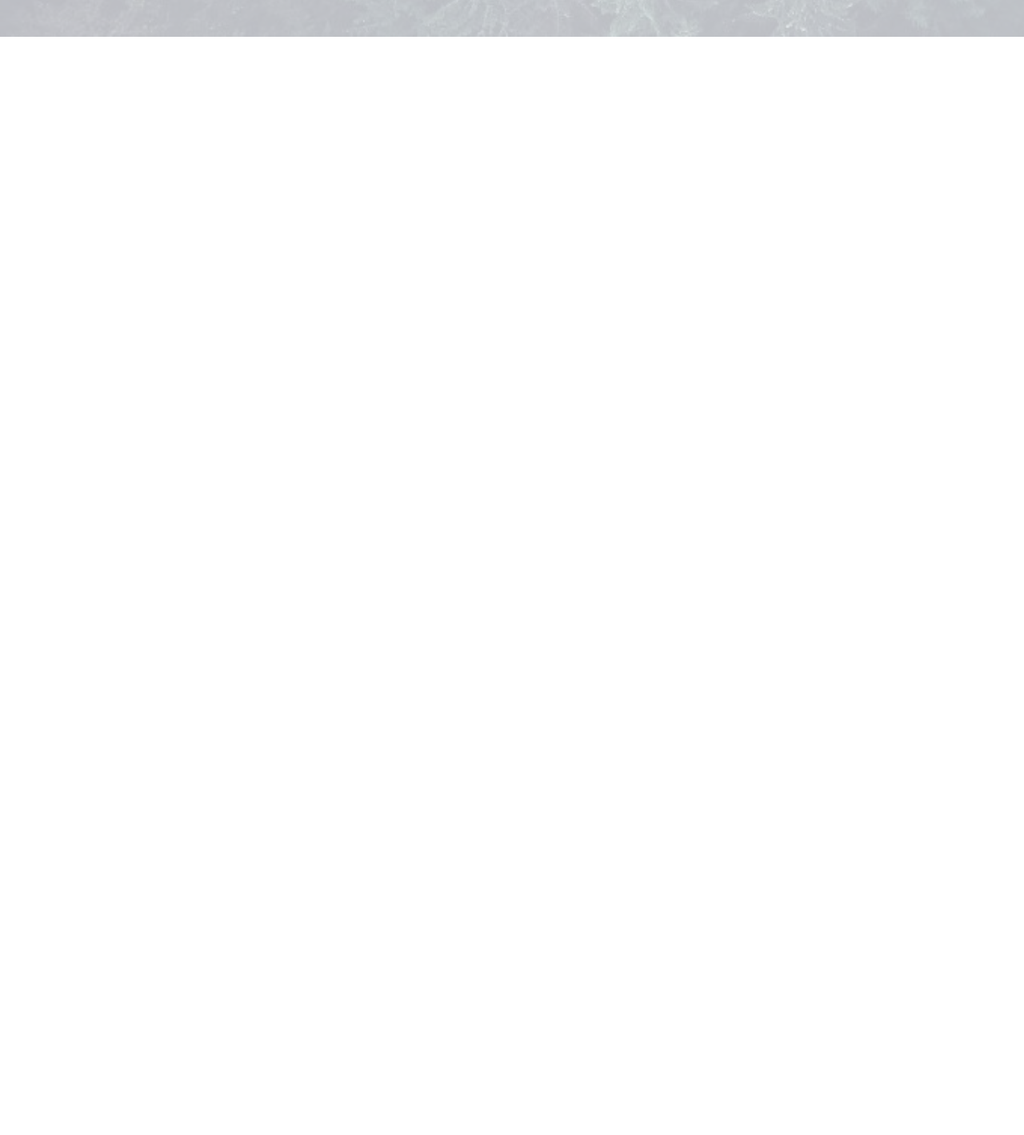
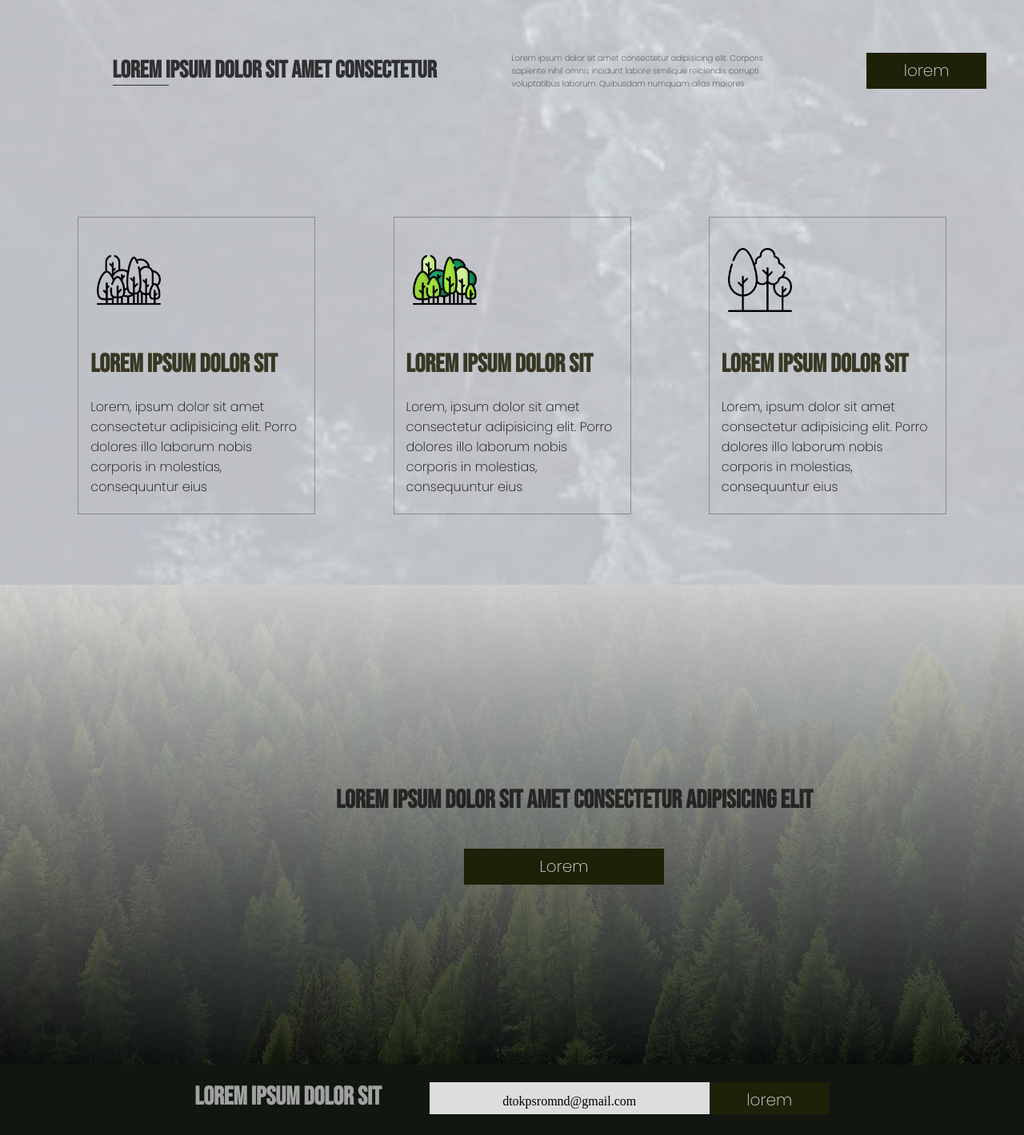
Before and after one commit to drobotilonna/lesson18, a plain HTML site: page index.html in a window 1280 px wide. Shown: the part 1240-2659 px from the top of the page at 80% size. Before the commit the page ends 1286 px from the top, so only its background shows below. Drawn offline with Linux system fonts and the light colour scheme.

Commit message:
homework13

```diff
--- a/index.html
+++ b/index.html
@@ -14,18 +14,20 @@
     </head>
     <body>
         <div class="b1">
-            <div class="a1">
+            <div class="a1"></div>
                 <div class="img1"></div>
                 <div class="text1">
-                    <div class="e te">Lorem, ipsum</div>
+                    <div class="e te">Lorem ipsum</div>
                     <div class="e t">Lorem ipsum dolor sit amet consectetur. </div>
                 </div>
                 <div class="logo1">
                     <img class="i" src="panda-bear.png" alt="">
                     WWF
                 </div>
-            </div>
+
         </div>
+
+
 
 
 
@@ -44,6 +46,8 @@
        </div>
 
 
+
+
        <div class="story3">
         <div class="underline3"></div>
         <h2 class="text3">OUR STORY </h2>
@@ -59,5 +63,71 @@
             </div>
         </div>
     </div>
+
+
+
+
+
+    <div class="menu4">
+        <div class="text4"></div>
+        <div class="blouck4">
+            <h1 class="name4">Lorem ipsum dolor sit amet consectetur</h1>
+            <div class="underline4"></div>
+        </div>
+        <p class="ext4">Lorem ipsum dolor sit amet consectetur adipisicing elit. Corporis sapiente nihil omnis incidunt labore similique reiciendis corrupti voluptatibus laborum. Quibusdam numquam alias maiores </p>
+        <a class="lorem4" href="#">lorem</a>
+    </div>
+
+
+
+
+
+
+    <div class="con5">
+        <div class="blouck51 r">
+            <img class="img5" src="2913456.png" alt="">
+            <h1 class="m5">Lorem ipsum dolor sit</h1>
+            <p class="p">Lorem, ipsum dolor sit amet consectetur adipisicing elit. Porro dolores illo laborum nobis corporis in molestias, consequuntur eius</p>
+        </div>
+        <div class="blouck52 r">
+            <img class="img5" src="2913483.png" alt="">
+            <h1 class="m5">Lorem ipsum dolor sit</h1>
+            <p class="p">Lorem, ipsum dolor sit amet consectetur adipisicing elit. Porro dolores illo laborum nobis corporis in molestias, consequuntur eius</p>
+        </div>
+        <div class="blouck53 r">
+            <img class="img5" src="2997051.png" alt="">
+            <h1 class="m5">Lorem ipsum dolor sit</h1>
+            <p class="p">Lorem, ipsum dolor sit amet consectetur adipisicing elit. Porro dolores illo laborum nobis corporis in molestias, consequuntur eius</p>
+        </div>
+    </div>
+
+
+
+
+
+
+
+
+    <div class="con6">
+        <div class="a6"></div>
+        <h1 class="h6">Lorem ipsum dolor sit amet consectetur adipisicing elit</h1>
+        <a class="touch6" href="#">Lorem</a>
+    </div>
+
+
+
+
+
+
+
+    <div class="menu7">
+        <h1 class="zag"> Lorem ipsum dolor sit</h1>
+        <div class="o">dtokpsromnd@gmail.com</div>
+        <a class="lorem7" href="#">lorem</a>
+    </div>
+
+
+
+    <div class="futer8"></div>
     </body>
 </html>
--- a/style.css
+++ b/style.css
@@ -3,16 +3,23 @@ body{
 }
 .b1{
     background-image:url(bruno-kelzer-Dw6tBa20afk-unsplash-1024x683.jpg) ;
-                background-repeat: no-repeat;
-                background-size: cover;
+     background-repeat: no-repeat;
+     background-size: cover;
+     height: 100vh;
+     background-position: bottom;
+     text-align: center;
+     box-sizing: border-box;
+     display: flex;
+     flex-direction: column;
+     align-items: center;
+     justify-content: space-between;
 }
 .a1{
     background-color: rgba(0, 4, 14, 0.671);
-    width: 100vw;
+    width:  100%;
     height: 100vh;
 }
 .logo1{
-
 height: 85px;
 display: flex;
 justify-content: flex-start;
@@ -26,31 +33,30 @@ left: 40%;
 margin-top: 20px;
 }
 .i{
-    width: 50px;
+    max-width: 50px;
     height: 50px;
     margin-right: 10px;
 
 }
 .e{
-    color: rgba(255, 255, 255, 0.897);
+    color: rgba(255, 255, 255, 0.849);
     font-family: 'Dosis', sans-serif;
     font-size: 35px;
     cursor:pointer ;
 }
 .text1{
     position: absolute;
-    left: 25%;
+    left: 30%;
     top: 40%;
-    width: 600px;
+    max-width: 600px;
 }
 .te{
-    width: 370px;
+    width: 600px;
     text-align: center;
     font-size: 60px;
     font-family: sans-serif;
-    position: relative;
-    left: 35%;
-    top: 40%;
+    letter-spacing: 5px;
+    margin: 0;
 
 }
 .t{
@@ -58,15 +64,11 @@ margin-top: 20px;
     text-align: center;
     font-size: 25px;
     font-family: 'Poppins';
-    position: absolute;
-    left: 10%;
-    top: 90%;
-
 }
 .menu2{
     background-color: rgba(255, 255, 255, 0.726);
     font-size: 40px;
-    width: 100vw;
+    width: 100%;
     height: 85px;
     font-family: 'Bebas Neue', cursive;
     color: rgba(0, 0, 0, 0.753);
@@ -74,9 +76,10 @@ margin-top: 20px;
     align-items: center;
     justify-content: space-around;
     border-bottom: 0.5px solid black;
+
 }
 .i2{
-    width: 50px;
+    max-width: 50px;
     height: 50px;
     margin-right: 10px;
     margin-left:20px;
@@ -94,9 +97,8 @@ margin-top: 20px;
 
 .story3{
     background-color: rgba(255, 255, 255, 0.726);
-    width: 100vw;
+    width: 100%;
     height: 400px;
-
 }
 .text3{
     text-align: center;
@@ -110,7 +112,7 @@ margin-top: 20px;
 .underline3{
     height: 0.5px;
     background-color: black;
-    width: 60px;
+    max-width: 60px;
     margin: 0 auto;
     position: relative;
     top: 20%;
@@ -119,6 +121,7 @@ margin-top: 20px;
     display: flex;
     padding-right: 100px;
     padding-left: 150px;
+    margin-top: 40px;
 }
 
 .t3{
@@ -145,3 +148,143 @@ margin-top: 20px;
     font-family:'Bebas Neue';
     margin-top: 10px;
 }
+.menu4{
+    background-color: rgba(255, 255, 255, 0.726);
+    font-size: 40px;
+    width: 100%;
+    height: 85px;
+    font-family: 'Bebas Neue', cursive;
+    color: rgba(0, 0, 0, 0.753);
+    display: flex;
+    align-items: center;
+    justify-content: space-around;
+}
+.ext4{
+    font-size: 10px;
+    width: 350px;
+    font-family: 'Poppins';
+}
+.lorem4{
+    background-color: rgb(31, 32, 8);
+    color: rgb(223, 223, 223);
+    text-decoration: none;
+    font-family: 'Poppins';
+    font-size: 20px;
+    width: 150px;
+    text-align: center;
+    line-height: 45px;
+}
+.name4{
+    font-size: 30px;
+    font-family:'Bebas Neue';
+    max-width: 500px;
+    margin: 0;
+}
+.underline4{
+    width: 70px;
+    height: 0.5px;
+    background-color:  rgba(0, 0, 0, 0.753);
+}
+.con5{
+    width: 100%;
+    height: 600px;
+    background-color:rgba(255, 255, 255, 0.726);
+    display: flex;
+    justify-content: space-evenly;
+}
+.r{
+    max-width: 295px;
+    height: 370px;
+    margin-top: 140px;
+    border: 0.5mm solid rgba(61, 61, 61, 0.418);
+}
+.p{
+  margin-top: 20px;
+  margin-left: 15px;
+  margin-right: 15px;
+  font-family: 'Poppins';
+}
+.m5{
+    margin-left: 15px;
+    margin-right: 15px;
+    color: rgba(31, 32, 8, 0.856);
+    margin-top: 80px;
+    font-family:'Bebas Neue';
+}
+.img5{
+    height: 80px;
+    width: 80px;
+    position: relative;
+    left: 23px;
+    top: 38px;
+}
+ .con6{
+     background-image: url(./p-5.jpg);
+     background-repeat: no-repeat;
+     background-size: cover;
+     height: 600px;
+
+ }
+ .a6{
+    background: linear-gradient(to bottom, rgba(209, 209, 209, 0.945), rgba(0, 0, 0, 0.808));
+    height: 600px;
+
+ }
+ .h6{
+    font-family:'Bebas Neue';
+    color: rgba(0, 0, 0, 0.699);
+    position: absolute;
+    top: 2200px;
+    left: 420px;
+ }
+ .touch6{
+    background-color: rgb(31, 32, 8);
+    color: rgb(223, 223, 223);
+    text-decoration: none;
+    font-family: 'Poppins';
+    font-size: 20px;
+    width: 250px;
+    text-align: center;
+    line-height: 45px;
+    display: block;
+    position: relative;
+    bottom: 270px;
+    left:  580px;
+ }
+ .menu7{
+     background-color: rgb(17, 22, 17);
+     height: 85px;
+     display: flex;
+     justify-content: center;
+ }
+ .zag{
+    font-family:'Bebas Neue';
+    color:rgba(255, 255, 255, 0.603);
+    margin-right: 60px;
+ }
+ .o{
+     background-color: rgba(255, 255, 255, 0.856);
+     height: 40px;
+     width: 350px;
+     text-align: center;
+     line-height: 47px;
+     position: relative;
+     top: 26%;
+ }
+ .lorem7{
+    background-color: rgb(31, 32, 8);
+    color: rgb(223, 223, 223);
+    text-decoration: none;
+    font-family: 'Poppins';
+    font-size: 20px;
+    width: 150px;
+    text-align: center;
+    line-height: 45px;
+    height:40px ;
+    position: relative;
+    top: 26%;
+ }
+ .futer8{
+     height: 800px;
+     background-color: rgb(17, 22, 17);
+ }
```
Also changed, not shown: 2913456.png (added), 2913483.png (added), 2997051.png (added), p-5.jpg (added).
